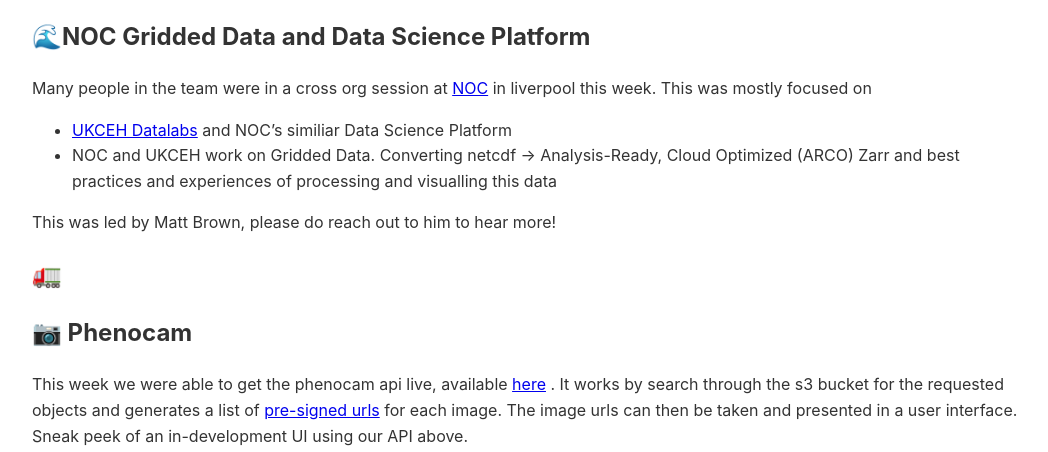
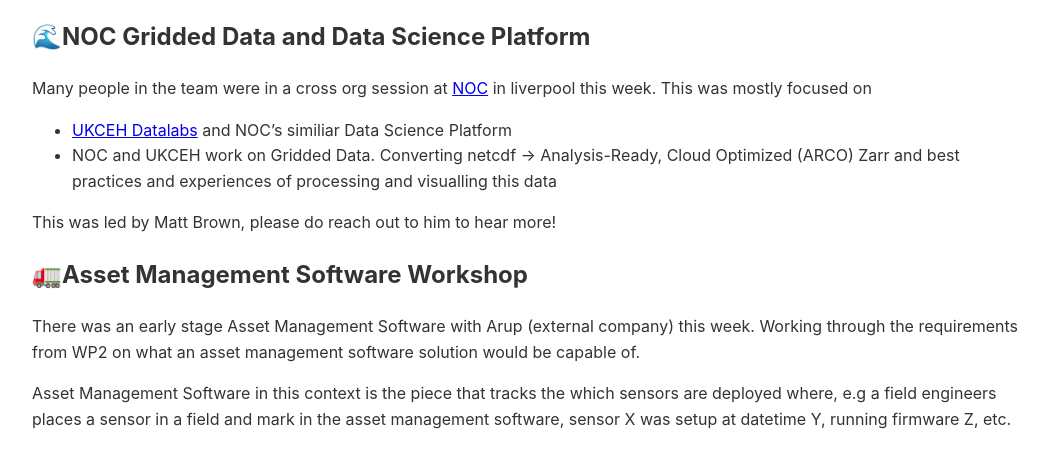
Before and after one commit to NERC-CEH/fdri_words, a Jekyll site: the page built from weeknotes/2025/13.md, in a window 1280 px wide and 1400 px high, scrolled down 1455 px. Shown: the top 452 px of the window, without its empty margins (108-1156 px from the left). Built offline with Jekyll 4.4.1, drawn with Linux system fonts in a browser that asks for light colours; our own code applies the rules of GitHub Pages for plain Markdown files; some of the changed text lies outside the part shown.

Commit message:
Update 13.md

```diff
--- a/weeknotes/2025/13.md
+++ b/weeknotes/2025/13.md
@@ -35,16 +35,28 @@
 
 This was led by Matt Brown, please do reach out to him to hear more!
 
-## 🚛
+## 🚛Asset Management Software Workshop
+There was an early stage Asset Management Software with Arup (external company) this week. Working through the requirements from WP2 on what an asset management software solution would be capable of.
+
+Asset Management Software in this context is the piece that tracks the which sensors are deployed where,
+e.g a field engineers places a sensor in a field and mark in the asset management software, sensor X was setup at datetime Y, running firmware Z, etc.
+
+This is a critial piece to everything we are building and it's important we get the digital requirements in at this stage.
 
 ## 📷 Phenocam
 
+![image](https://github.com/user-attachments/assets/65b3fd19-85ef-4fe8-a14d-cf72a7405563)
 
-This week we were able to get the phenocam api live, available [here](https://dri-api.staging.eds.ceh.ac.uk/v1/cosmos/docs#/Phenocam%20Images/get_images_images_get) .
-It works by search through the s3 bucket for the requested objects and generates a list of [pre-signed urls](https://docs.aws.amazon.com/AmazonS3/latest/userguide/using-presigned-url.html) for each image.
-The image urls can then be taken and presented in a user interface. Sneak peek of an in-development UI using our API above.
+[live ui](https://dri-ui.staging.eds.ceh.ac.uk/cosmos/phenocam)
 
 
-Planning of what to do next with phenocam is still ongoing. Our original plan is almost all green!
+We managed to get our basic phenocam ui live! This should show the most recent phenocam image a few seconds after we receive them.
+This week we've also made a few tweaks to the [api](https://dri-api.staging.eds.ceh.ac.uk/v1/cosmos/docs#/Phenocam%20Images/get_images_images_get) that should make it support our use cases a bit better.
 
-![phenocam2 drawio(1) drawio(2) drawio](https://github.com/user-attachments/assets/08535259-1d8b-4b58-ad46-e81d3b38d186)
+
+We still have a few bugs to fix and improvements we want to do on the above, but our original plan is all green!
+
+![phenocam2 drawio(1) drawio(2) drawio(1)](https://github.com/user-attachments/assets/2deafbe8-5ecb-480e-b760-c1e662ed0807)
+
+
+For most of the phenocam work we have followed how the timeseries work was implemented, ongoing is thinking about the use cases and how they differ, for example the access patterns can be quite different which requires though about how we store our data.
```
